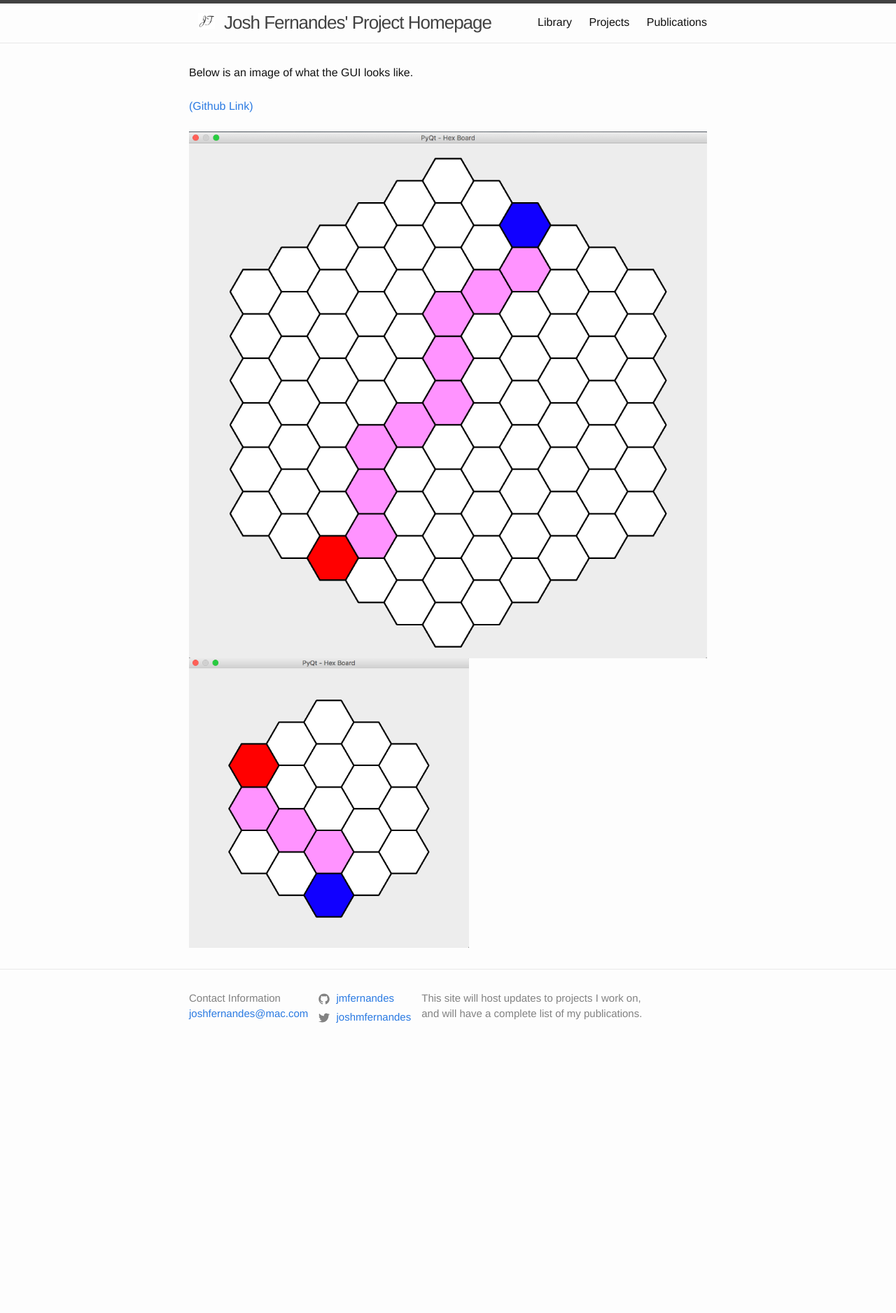
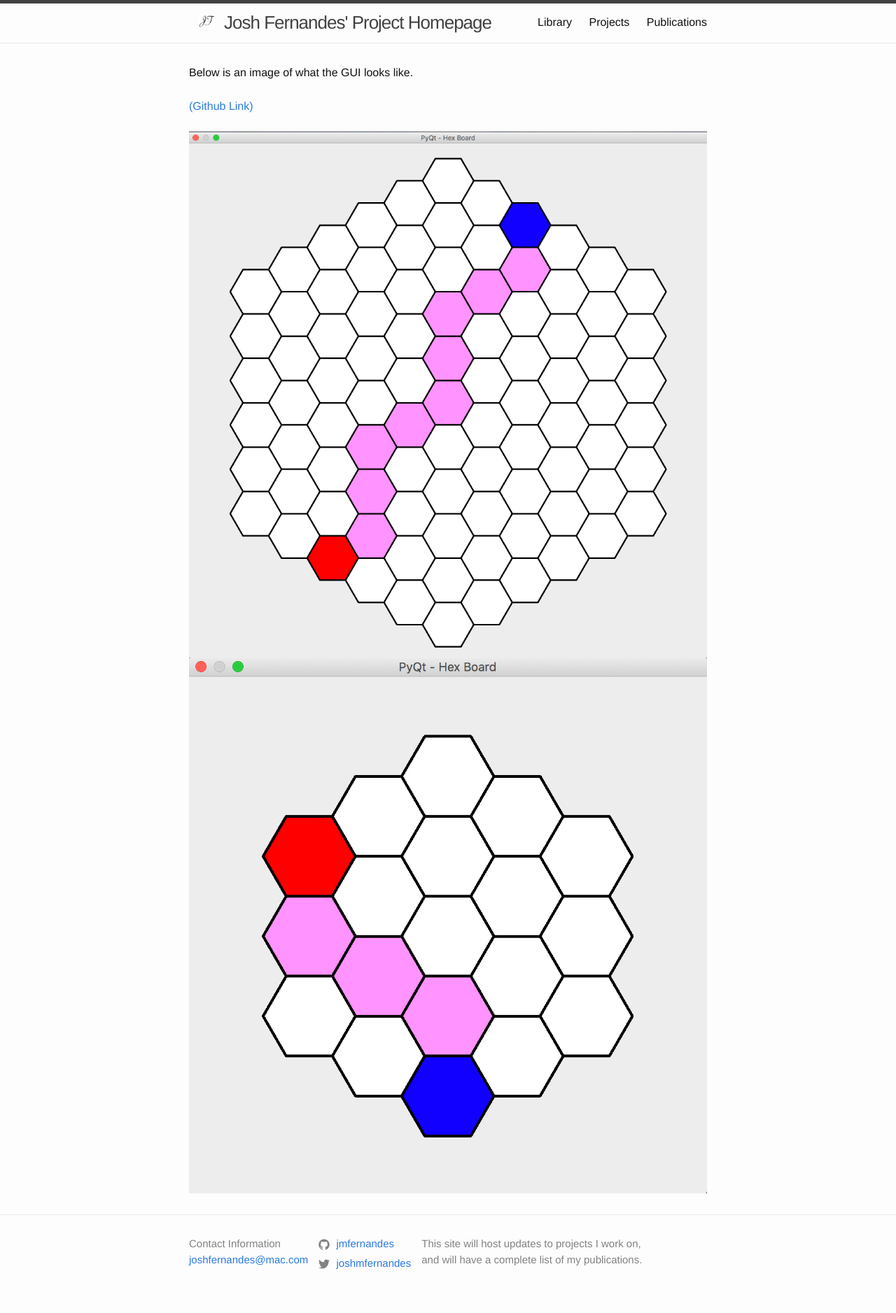
Before and after one commit to jmfernandes/jmfernandes.github.io, a Jekyll site: the page python_hex.html, which Jekyll copies as it is, in a window 1280 px wide. Shown: the whole page at 70% size. Built offline with Jekyll 4.4.1, drawn with Linux system fonts in a browser that asks for light colours; before the commit the page ends 1526 px from its top, so only the background shows below that.

Commit message:
increased second image size

```diff
--- a/python_hex.html
+++ b/python_hex.html
@@ -110,7 +110,7 @@
 
   <br />
 
-  <img width="400" src="/assets/images/hex_small.png">
+  <img width="1000" src="/assets/images/hex_small.png">
 
 </div>
 
```
